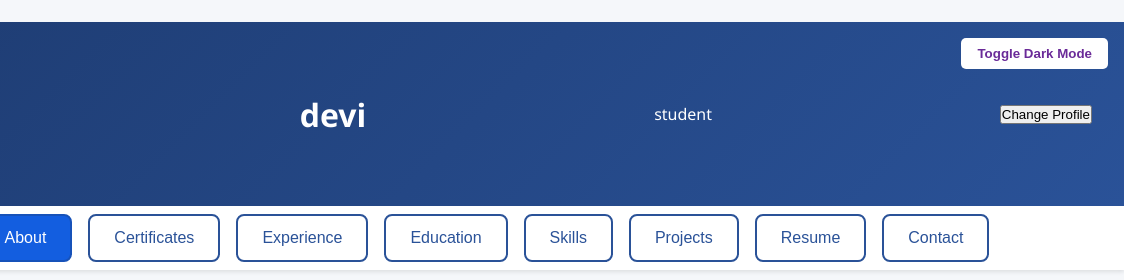
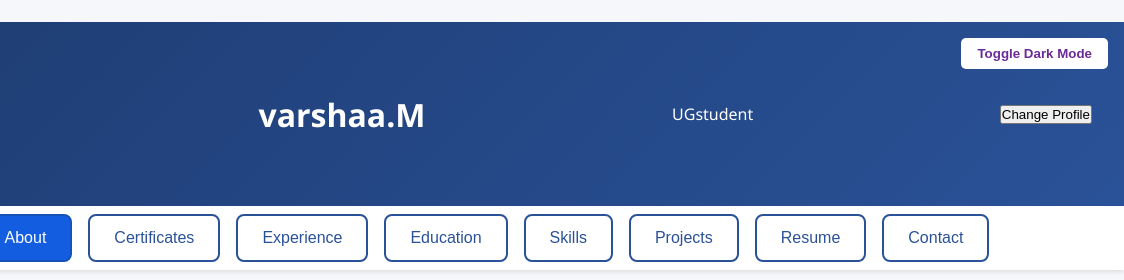
Before and after one commit to mvarshaa13-dev/Varshaa-M, a plain HTML site: page index.html in a window 1280 px wide. Shown: the top 280 px of the page, 156-1280 px from the left. Drawn offline with Linux system fonts and the light colour scheme.

Commit message:
Update index.html

```diff
--- a/index.html
+++ b/index.html
@@ -200,10 +200,10 @@
   <button class="dark-toggle" onclick="toggleDarkMode()">Toggle Dark Mode</button>
   <img src="./varshaa.jpg" alt="Profile Picture" class="profile-picture" id="profileImage" style="margin: 0 1rem 0 0; align-self: flex-start;">
   <div style="text-align: left;">
-    <h1> devi</h1>
+    <h1>varshaa.M</h1>
 
   </div>
-  <p>student</p>
+  <p>UGstudent</p>
   <input type="file" id="fileInput" accept="image/*" style="display:none">
   <button onclick="showModal()">Change Profile</button>
 </header>
```
